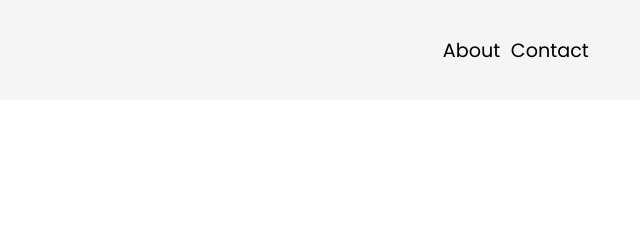
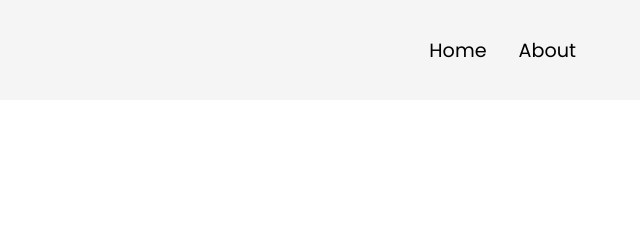
Before and after one commit to Yosabba/Yosabba.github.io, a plain HTML site: page index.html in a window 1280 px wide. Shown: the top 240 px of the page, 640-1280 px from the left. Drawn offline with Linux system fonts and the light colour scheme.

Commit message:
:zap: update for html validator

```diff
--- a/index.html
+++ b/index.html
@@ -17,8 +17,12 @@
     <header>
       <h1>DJ</h1>
       <ul>
-        <a href="#about">About</a>
-        <a href="#contact">Contact</a>
+        <li>
+          <a href="#about">Home</a>
+        </li>
+        <li>
+          <a href="#contact">About</a>
+        </li>
       </ul>
     </header>
     <main>
@@ -71,18 +75,18 @@
         </svg>
       </a>
 
-      <section id="about" class="about-me">
-        <h2>About Me</h1>
+      <article id="about" class="about-me">
+        <h2>About Me</h2>
         <p>
           I have a passion for creating things that will make people's lives
           easier. My favorite things to do are to code and work on cars. I
-          graduated with a (AS) Associates of Science in Computer Science at Kingsborough
-          Community College. One of my favorite hobby's is to rebuild car
-          motors. I think working on cars helps me work on my problem solving
-          ability. You run into constant problems adn need to come up with
-          effective solutions
+          graduated with a (AS) Associates of Science in Computer Science at
+          Kingsborough Community College. One of my favorite hobby's is to
+          rebuild car motors. I think working on cars helps me work on my
+          problem solving ability. You run into constant problems adn need to
+          come up with effective solutions
         </p>
-      </section>
+      </article>
 
       <section id="contact" class="contact">
         <h2>Contact</h2>
@@ -90,16 +94,12 @@
           <div class="contact-text">
             <h3>Would love to hear from you Feel free to reach out</h3>
             <figure>
-              <a href="https://github.com/yosabba/" target="_blank">
-                <img class="socials" src="./Octicons-mark-github.svg" alt="" />
-                <figcaption>Github</figcaption>
-              </a>
+              <img class="socials" src="./Octicons-mark-github.svg" alt="" />
+              <figcaption>Github</figcaption>
             </figure>
             <figure>
-              <a href="https://linkedin.com" target="_blank">
-                <img class="socials" src="./Linkedin_icon.svg" alt="" />
-                <figcaption>LinkedIn</figcaption>
-              </a>
+              <img class="socials" src="./Linkedin_icon.svg" alt="" />
+              <figcaption>LinkedIn</figcaption>
             </figure>
             <h6>Email</h6>
             <a href="mailto::djohnson3794@gmail.com" class="mail"
--- a/styles.css
+++ b/styles.css
@@ -37,15 +37,25 @@ header {
   transition: color 0.3s;
 }
 
-ul > a {
+ul {
+  display: flex;
+  flex-direction: row;
+  justify-content: space-around;
+  list-style-type: none;
+
+}
+
+ul > li > a {
   color: black;
   text-decoration: none;
   font-size: 1.2rem;
   margin: 0 0.2rem;
   transition: 0.3s;
+  margin: 0 1rem;
+
 }
 
-ul > a:hover {
+ul > li > a:hover {
   color: #8f8f8f;
 }
 
```
